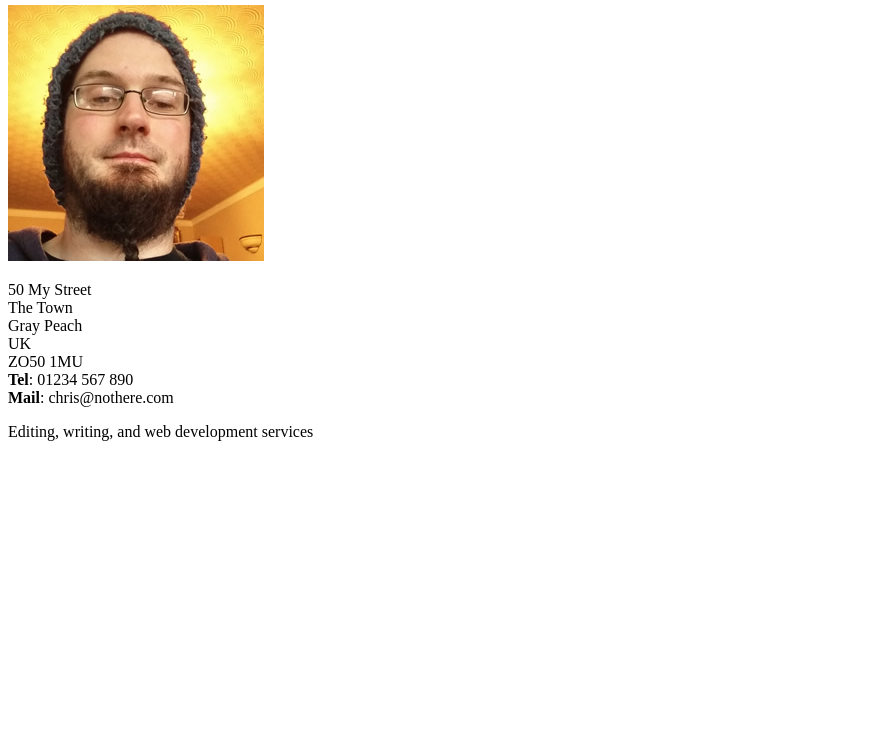
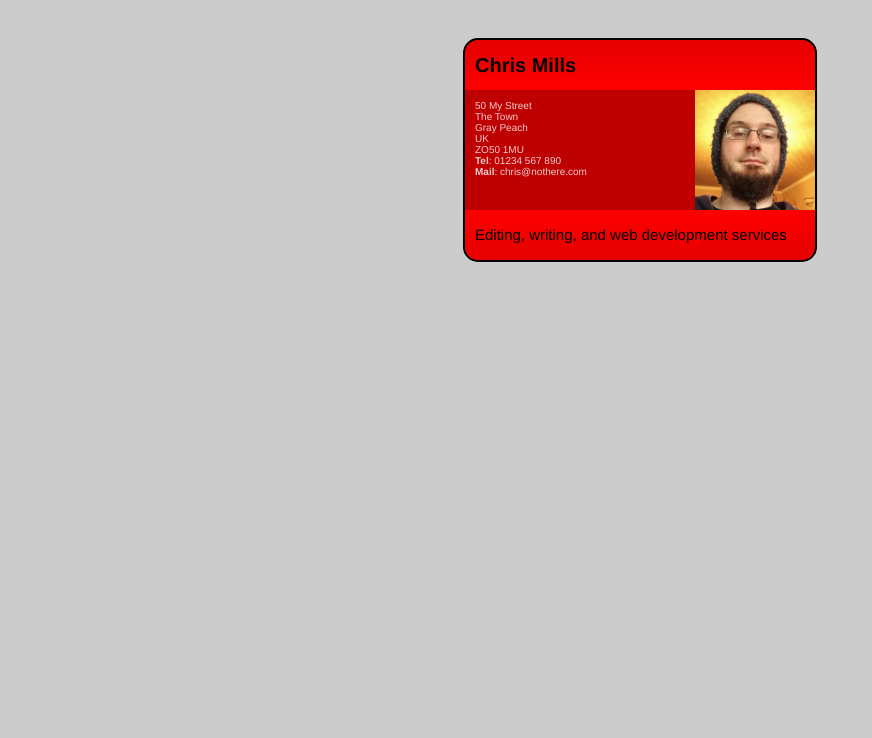
Before and after one commit to joanawuor00/business-card-assessment, a plain HTML site: page index.html in a window 1280 px wide. Shown: the part 62-800 px from the top of the page, without its empty margins (0-872 px from the left). Drawn offline with Linux system fonts and the light colour scheme.

Commit message:
initial commit

```diff
--- /dev/null
+++ b/businesscard.css
@@ -0,0 +1,73 @@
+/* General styles - put these straight into your stylesheet */
+/*
+calculated specificities
+.card article img (0,0,1,2)
+.card footer (0,0,1,1)
+.card (0,0,1,0)
+*/
+
+body {
+    margin: 0;
+  }
+
+  html {
+    font-family: 'Helvetica neue', Arial, 'sans serif';
+    font-size: 10px;
+    background-color: #ccc;
+  }
+
+  /* Styles specific to the card container*/
+  .card
+  {
+    width: 35em;
+    height: 22em;
+    margin: 10em auto;
+    background-color: red;
+    border: 0.2em solid black;
+    border-radius: 1.5em;
+  }
+  .card h2, .card p{
+      margin: 0
+  }
+  /* styles specific to the header and footer*/
+  .card header, .card footer{
+      height: 3em;
+      padding: 1em;
+  }
+  .card header{
+    background-image: linear-gradient(to bottom,rgba(0,0,0,0.1), rgba(0,0,0,0));
+    border-radius: 1.5em 1.5em 0 0;
+  }
+
+ .card footer{
+    background-image: linear-gradient(to bottom,rgba(0,0,0,0), rgba(0,0,0,0.1));
+    border-radius: 0 0 1.5em 1.5em;
+  }
+  .card h2{
+    font-size:2em;
+    line-height:1.5;
+  }
+  .card footer p{
+      font-size:1.5em;
+      line-height: 2;
+  }
+  /* styles specific to the main buusiness card content*/
+  .card article{
+      height: 12em;
+      background-color: rgba(0,0,0,0.25)
+  }
+  .card article img{
+      max-height:100%;
+      float:right;
+  }
+  .card article p{
+      padding:1em;
+      color: rgba(255,255,255,0.8)
+  }
+  /* {
+      background-image: linear-gradient (to bottom,rgba(0,0,0,0),rgba(0,0,0,0.1));
+  }
+  {
+      max-hight:100%
+    float:right;
+  }
--- a/index.html
+++ b/index.html
@@ -1,9 +1,11 @@
 <!DOCTYPE html>
 <html>
+
 <head>
   <meta charset="utf-8" />
   <meta name="viewport" content="width=device-width, initial-scale=1.0" />
   <title>Business Card</title>
+  <link href="businesscard.css" rel="stylesheet">
 </head>
 
 <body>
@@ -12,10 +14,7 @@
       <h2>Chris Mills</h2>
     </header>
     <article>
-                <img
-                    src="chris.jpg"
-                    alt="A picture of Chris - a man with glasses, a beard, and a silly wooly hat"
-                />
+      <img src="chris.jpg" alt="A picture of Chris - a man with glasses, a beard, and a silly wooly hat" />
       <p>
         50 My Street<br />
         The Town<br />
@@ -31,4 +30,5 @@
     </footer>
   </section>
 </body>
+
 </html>
```
Lines whose indentation alone changed are shown as unchanged.
